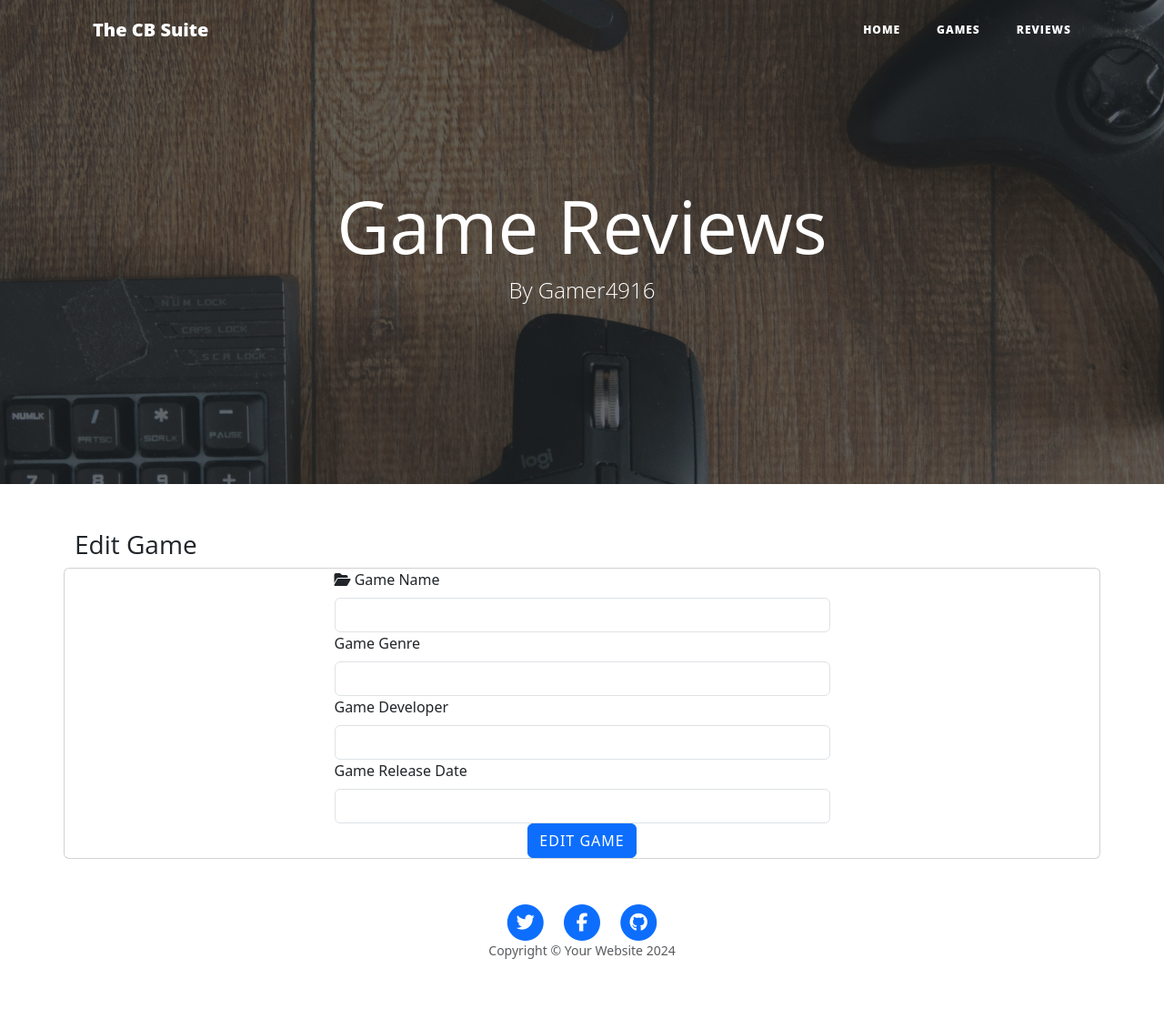
After one commit to Coder4916/The-CB-Suite, a Flask app: template my_suite/templates/edit_game.html in a window 1280 px wide. The commit adds this page. Shown: the whole page at 91% size. Run offline with Flask 3, Linux system fonts and the light colour scheme; the template is opened without the code that fills it, so the values that code supplies are empty; some libraries are stand-ins or nearby versions.

Commit message:
edit_game.html created, and function to edit game added to routes file

```diff
--- /dev/null
+++ b/my_suite/templates/edit_game.html
@@ -0,0 +1,36 @@
+{% extends "base.html" %}
+{% block content %}
+
+<h3>Edit Game</h3>
+
+<div class="row card">
+    <form class="col" method="POST" action="{{ url_for('edit_game', game_id=game.id) }}">
+        <!-- game name -->
+        <div class="row">
+            <div class="input col-sm-6 m-auto">
+                <i class="fas fa-folder-open prefix"></i>
+                <label for="game_name">Game Name</label>
+                <input id="game_name" class="form-control" name="game_name" value="{{ game.game_name }}" type="text" minlength="3" maxlength="50" class="validate" required>
+
+                <label for="game_genre">Game Genre</label>
+                <input id="game_genre" class="form-control" name="game_genre" value="{{ game.game_genre }}" type="text" minlength="3" maxlength="50" class="validate" required>
+
+                <label for="game_developer">Game Developer</label>
+                <input id="game_developer" class="form-control" name="game_developer" value="{{ game.game_developer }}" type="text" minlength="3" maxlength="50" class="validate" required>
+
+                <label for="game_release_date">Game Release Date</label>
+                <input id="game_release_date" class="form-control" name="game_release_date" value="{{ game.game_release_date }}" type="text" minlength="3" maxlength="50" class="validate" required>
+            </div>
+        </div>
+        <!-- submit button -->
+        <div class="row">
+            <div class="col-sm-12 text-center">
+                <button type="submit" class="btn btn-large btn-primary">
+                    Edit Game
+                </button>
+            </div>
+        </div>
+    </form>
+</div>
+
+{% endblock %}
--- a/my_suite/templates/games.html
+++ b/my_suite/templates/games.html
@@ -22,7 +22,7 @@
                     <p class="card-text">Developer: {{ game.game_developer }}</p>
                     <p class="card-text">Genre: {{ game.game_genre }}</p>
                     <p class="card-text">Release Date: {{ game.game_release_date }}</p>
-                    <a href="#" class="btn btn-warning">Edit</a>
+                    <a href="{{ url_for('edit_game', game_id=game.id) }}" class="btn btn-warning">Edit</a>
                     <a href="#" class="btn btn-danger">Delete</a>
                 </div>
             </div>
```
Also changed, not shown: my_suite/routes.py (+11 -0 lines).
